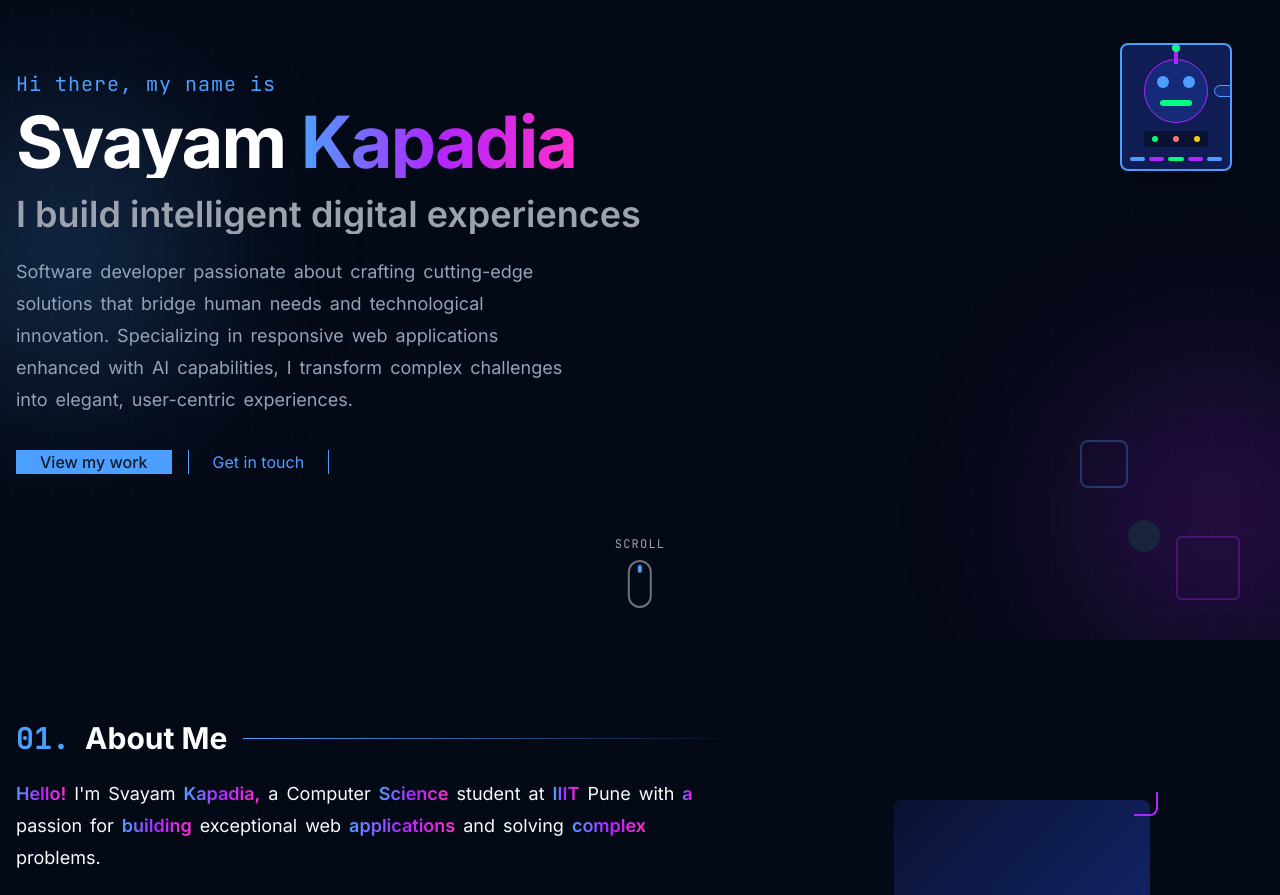
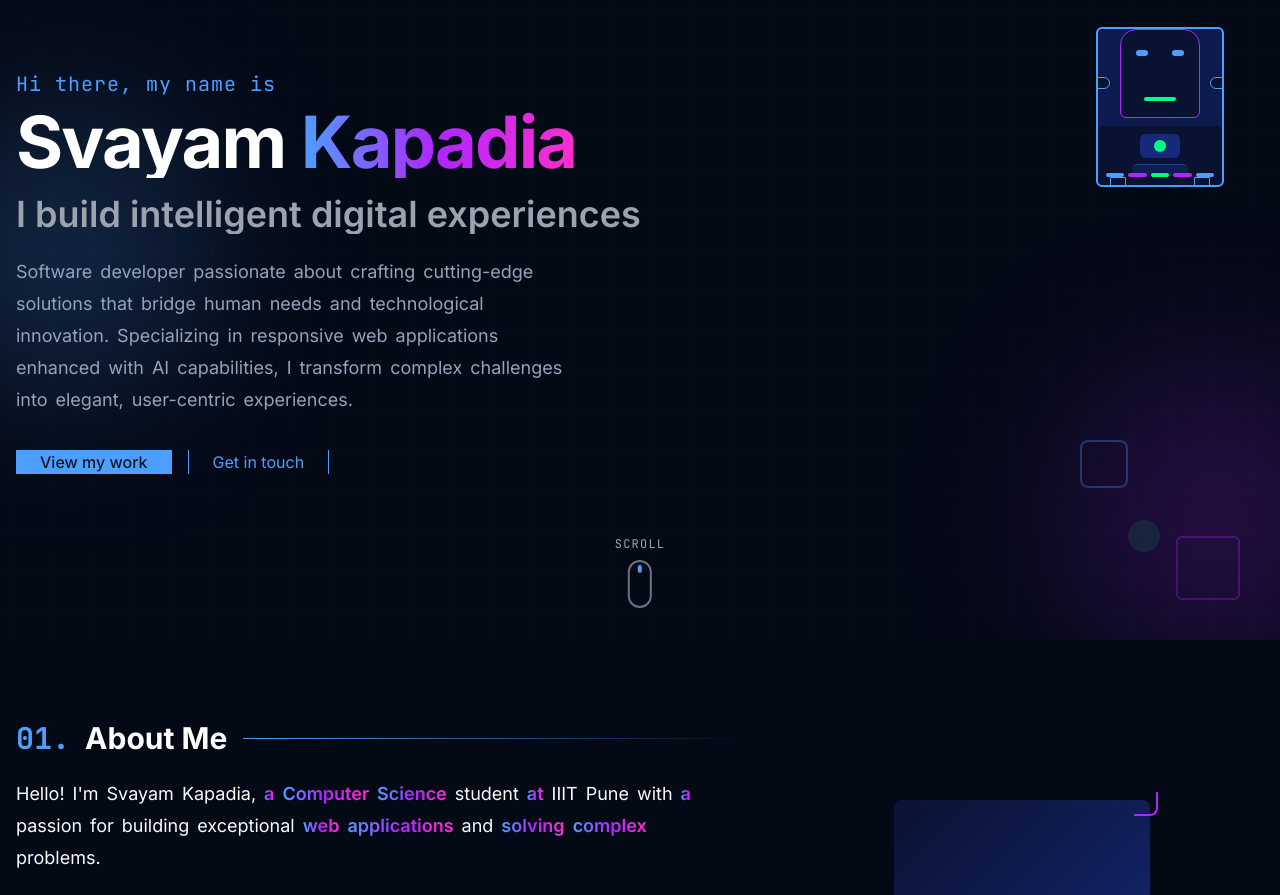
Before and after one commit to srimanreddy4/sriman-portfolio, a React (Vite) app: page / in a window 1280 px wide. Shown: the part 160-1055 px from the top of the page. Built offline with nearby package versions, Linux system fonts and the light colour scheme.

Commit message:
Refactor: Improve UI and UX
- Enhanced the About Me section with keyword highlighting.
- Updated the robot design for a more human-like appearance.
- Ensured consistent font usage throughout the portfolio.
- Fixed the clickable link for National Research Group in the Experience section.

```diff
--- a/src/components/AboutSection.tsx
+++ b/src/components/AboutSection.tsx
@@ -40,7 +40,7 @@ const AboutSection = () => {
         <div className="flex flex-col md:flex-row items-start gap-10">
           <div className="md:w-3/5">
             <div className="flex items-center mb-6">
-              <h2 className="text-2xl md:text-3xl font-bold text-white">
+              <h2 className="text-2xl md:text-3xl font-bold text-white font-sans">
                 <span className="text-neon-blue font-mono mr-2">01.</span> About Me
               </h2>
               <div className="h-px bg-gradient-to-r from-neon-blue to-transparent flex-grow ml-4"></div>
@@ -48,34 +48,42 @@ const AboutSection = () => {
 
             <AnimatedText
               text="Hello! I'm Svayam Kapadia, a Computer Science student at IIIT Pune with a passion for building exceptional web applications and solving complex problems."
-              className="mb-4 text-lg"
+              className="mb-4 text-lg font-sans"
               highlight={true}
+              highlightWords={["Computer Science", "web applications", "solving complex problems"]}
               delay={300}
             />
 
             <AnimatedText
               text="I enjoy creating technology that solves real-world problems. My experience ranges from developing responsive frontends to implementing secure backends. I'm constantly exploring new technologies and methodologies to improve my skills."
-              className="mb-4"
+              className="mb-4 font-sans"
+              highlight={true}
+              highlightWords={["real-world problems", "responsive frontends", "secure backends", "new technologies"]}
               delay={500}
             />
 
             <AnimatedText
               text="Currently, I'm focused on building accessible, human-centered products at Billbox AI while pursuing my Bachelor's degree. My goal is to combine technical expertise with creative problem-solving to create impactful solutions."
-              className="mb-4"
+              className="mb-4 font-sans"
+              highlight={true}
+              highlightWords={["Billbox AI", "technical expertise", "creative problem-solving", "impactful solutions"]}
               delay={700}
             />
 
             <AnimatedText
               text="Beyond coding, I'm actively involved in hackathons, open-source contributions, and technical competitions where I've achieved notable results, including winning SIH 2024."
+              className="font-sans"
+              highlight={true}
+              highlightWords={["hackathons", "open-source contributions", "technical competitions", "SIH 2024"]}
               delay={900}
             />
 
             <div className="mt-6 reveal" style={{ transitionDelay: '1100ms' }}>
               <h3 className="text-lg font-mono text-neon-blue mb-3">Education</h3>
               <div className="p-4 bg-tech-800/50 border border-border rounded-lg neon-border card-hover">
-                <h4 className="font-bold">Indian Institute of Information Technology (IIIT), Pune</h4>
-                <p className="text-muted-foreground">Bachelor of Technology in Computer Science and Engineering</p>
-                <div className="flex justify-between mt-2">
+                <h4 className="font-bold font-sans">Indian Institute of Information Technology (IIIT), Pune</h4>
+                <p className="text-muted-foreground font-sans">Bachelor of Technology in Computer Science and Engineering</p>
+                <div className="flex justify-between mt-2 font-sans">
                   <span className="text-neon-green">9.41 CGPA</span>
                   <span className="text-gray-400">Nov. 2022 – May 2026</span>
                 </div>
@@ -93,7 +101,7 @@ const AboutSection = () => {
               <div className="absolute inset-0 bg-tech-800 rounded-lg overflow-hidden">
                 <div className="w-full h-full bg-gradient-to-br from-tech-900 to-tech-700 flex items-center justify-center">
                   {/* Replace with actual image if available */}
-                  <span className="text-6xl font-bold text-gradient">SK</span>
+                  <span className="text-6xl font-bold text-gradient font-sans">SK</span>
                 </div>
 
                 {/* Tech pattern overlay */}
--- a/src/components/AnimatedText.tsx
+++ b/src/components/AnimatedText.tsx
@@ -6,6 +6,7 @@ interface AnimatedTextProps {
   className?: string;
   delay?: number;
   highlight?: boolean;
+  highlightWords?: string[];
   children?: React.ReactNode;
   as?: React.ElementType;
 }
@@ -15,6 +16,7 @@ const AnimatedText: React.FC<AnimatedTextProps> = ({
   className = '',
   delay = 0,
   highlight = false,
+  highlightWords = [],
   children,
   as: Component = 'div'
 }) => {
@@ -48,12 +50,28 @@ const AnimatedText: React.FC<AnimatedTextProps> = ({
   // Split text into words
   const words = text.split(' ');
 
+  // Check if a word should be highlighted
+  const shouldHighlight = (word: string): boolean => {
+    if (!highlight) return false;
+
+    // If specific highlightWords are provided, use those
+    if (highlightWords.length > 0) {
+      return highlightWords.some(hw =>
+        word.toLowerCase().includes(hw.toLowerCase()) ||
+        hw.toLowerCase().includes(word.toLowerCase())
+      );
+    }
+
+    // Default highlighting logic (every 3rd word)
+    return highlight && words.indexOf(word) % 3 === 0;
+  };
+
   return (
-    <Component className={`${className}`} ref={containerRef}>
+    <Component className={`${className} font-sans`} ref={containerRef}>
       <div className="reveal" style={{ transitionDelay: `${delay}ms` }}>
         {words.map((word, index) => (
           <span key={index} className="inline-block mr-2 mb-1">
-            {highlight && index % 3 === 0 ? (
+            {shouldHighlight(word) ? (
               <span className="text-gradient font-semibold">{word} </span>
             ) : (
               <span>{word} </span>
--- a/src/components/HeroSection.tsx
+++ b/src/components/HeroSection.tsx
@@ -107,42 +107,50 @@ const HeroSection = () => {
         </div>
       </div>
 
-      {/* Tech robot */}
+      {/* Humanoid Tech robot */}
       <div
         ref={robotRef}
-        className="hidden md:flex absolute right-10 top-1/3 transform -translate-y-1/2 items-center justify-center w-32 h-40"
+        className="hidden md:flex absolute right-10 top-1/3 transform -translate-y-1/2 items-center justify-center w-40 h-56"
         data-speed="-1.2"
       >
         <div className="robot-container relative">
           {/* Robot body */}
-          <div className="robot-body w-28 h-32 bg-tech-800 rounded-lg border-2 border-neon-blue flex flex-col items-center justify-center relative overflow-hidden">
+          <div className="robot-body w-32 h-40 bg-tech-800/90 rounded-md border-2 border-neon-blue flex flex-col items-center justify-center relative overflow-hidden">
             {/* Robot head */}
-            <div className="robot-head w-16 h-16 bg-tech-700 rounded-full border border-neon-purple mb-2 relative transition-transform duration-300 ease-out">
+            <div className="robot-head w-20 h-24 bg-tech-900 rounded-t-2xl rounded-b-md border border-neon-purple mb-2 relative transition-transform duration-300 ease-out">
               {/* Eyes */}
-              <div className="absolute top-4 left-3 w-3 h-3 rounded-full bg-neon-blue animate-pulse"></div>
-              <div className="absolute top-4 right-3 w-3 h-3 rounded-full bg-neon-blue animate-pulse animation-delay-500"></div>
+              <div className="flex justify-center space-x-6 mt-5">
+                <div className="w-3 h-1.5 rounded-full bg-neon-blue animate-pulse"></div>
+                <div className="w-3 h-1.5 rounded-full bg-neon-blue animate-pulse animation-delay-500"></div>
+              </div>
               {/* Mouth */}
-              <div className="absolute bottom-4 left-1/2 transform -translate-x-1/2 w-8 h-1.5 bg-neon-green rounded-full"></div>
-              {/* Antenna */}
-              <div className="absolute -top-3 left-1/2 transform -translate-x-1/2 w-1 h-4 bg-neon-purple">
-                <div className="w-2 h-2 rounded-full bg-neon-green absolute -top-1 left-1/2 transform -translate-x-1/2 animate-pulse"></div>
-              </div>
+              <div className="absolute bottom-4 left-1/2 transform -translate-x-1/2 w-8 h-1 bg-neon-green rounded-full"></div>
             </div>
 
-            {/* Robot body details */}
-            <div className="w-16 h-4 bg-tech-900 rounded flex items-center justify-around mb-2">
-              <div className="w-1.5 h-1.5 rounded-full bg-neon-green"></div>
-              <div className="w-1.5 h-1.5 rounded-full bg-red-400"></div>
-              <div className="w-1.5 h-1.5 rounded-full bg-yellow-400"></div>
+            {/* Robot torso */}
+            <div className="w-full h-16 bg-tech-900 rounded-md flex flex-col items-center justify-center">
+              {/* Chest plate */}
+              <div className="w-10 h-6 bg-tech-700 rounded-md flex items-center justify-center">
+                <div className="w-3 h-3 rounded-full bg-neon-green animate-pulse"></div>
+              </div>
+
+              {/* Waist */}
+              <div className="w-14 h-3 bg-tech-800 mt-1.5 rounded-md border-t border-neon-blue/30"></div>
             </div>
 
             {/* Circuit pattern overlay */}
             <div className="absolute inset-0 bg-circuit-pattern opacity-20"></div>
 
-            {/* Arm waving */}
-            <div className="absolute -right-4 top-10 w-8 h-3 bg-tech-700 rounded-full origin-left animate-[wave_1.5s_ease-in-out_infinite] border border-neon-blue">
-              <div className="absolute right-0 w-3 h-3 bg-tech-700 rounded-full border border-neon-blue"></div>
+            {/* Arms */}
+            <div className="absolute -right-5 top-12 w-8 h-3 bg-tech-900 rounded-full origin-left animate-[wave_2s_ease-in-out_infinite] border border-neon-blue">
+              <div className="absolute right-0 w-4 h-4 bg-tech-900 rounded-full border border-neon-blue"></div>
             </div>
+
+            <div className="absolute -left-5 top-12 w-8 h-3 bg-tech-900 rounded-full origin-right border border-neon-blue"></div>
+
+            {/* Legs */}
+            <div className="absolute -bottom-6 left-3 w-4 h-8 bg-tech-900 rounded-b-lg border border-neon-blue"></div>
+            <div className="absolute -bottom-6 right-3 w-4 h-8 bg-tech-900 rounded-b-lg border border-neon-blue"></div>
 
             {/* Blinking lights */}
             <div className="absolute bottom-2 left-2 right-2 grid grid-cols-5 gap-1">
--- a/src/components/NavBar.tsx
+++ b/src/components/NavBar.tsx
@@ -56,7 +56,7 @@ const NavBar = () => {
             <a
               key={index}
               href={item.href}
-              className="interactive-element relative group text-sm font-medium text-gray-300 hover:text-white transition-colors duration-300"
+              className="interactive-element relative group text-sm font-medium font-sans text-gray-300 hover:text-white transition-colors duration-300"
             >
               {item.label}
               <span className="absolute -bottom-1 left-0 w-0 h-0.5 bg-neon-blue group-hover:w-full transition-all duration-300"></span>
@@ -68,7 +68,7 @@ const NavBar = () => {
             href="https://drive.google.com/uc?export=download&id=1PoXc3_-V7dxd5MyhLAAnOHFdC8ApfyoI"
             target="_blank"
             rel="noopener noreferrer"
-            className="interactive-element px-4 py-2 border border-neon-blue text-neon-blue rounded hover:bg-neon-blue/10 transition-all duration-300"
+            className="interactive-element px-4 py-2 border border-neon-blue text-neon-blue rounded hover:bg-neon-blue/10 transition-all duration-300 font-sans"
           >
             Resume
           </a>
@@ -109,7 +109,7 @@ const NavBar = () => {
                 key={index}
                 href={item.href}
                 onClick={toggleMobileMenu}
-                className="interactive-element text-gray-300 hover:text-white hover:pl-2 transition-all duration-300"
+                className="interactive-element font-sans text-gray-300 hover:text-white hover:pl-2 transition-all duration-300"
               >
                 <span className="text-neon-blue mr-2">0{index + 1}.</span> {item.label}
               </a>
@@ -119,7 +119,7 @@ const NavBar = () => {
               href="https://drive.google.com/uc?export=download&id=1PoXc3_-V7dxd5MyhLAAnOHFdC8ApfyoI"
               target="_blank"
               rel="noopener noreferrer"
-              className="interactive-element mt-4 block text-center px-4 py-2 border border-neon-blue text-neon-blue rounded hover:bg-neon-blue/10 transition-all duration-300"
+              className="interactive-element mt-4 block text-center px-4 py-2 border border-neon-blue text-neon-blue rounded hover:bg-neon-blue/10 transition-all duration-300 font-sans"
             >
               Resume
             </a>
```
Also changed, not shown: src/components/ExperienceSection.tsx (+18 -14 lines).
